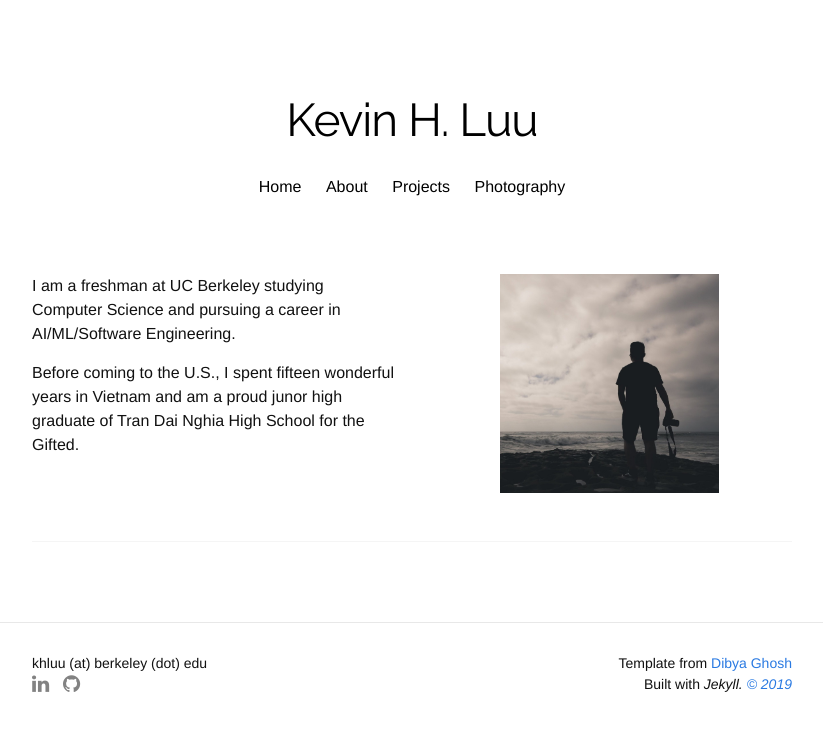
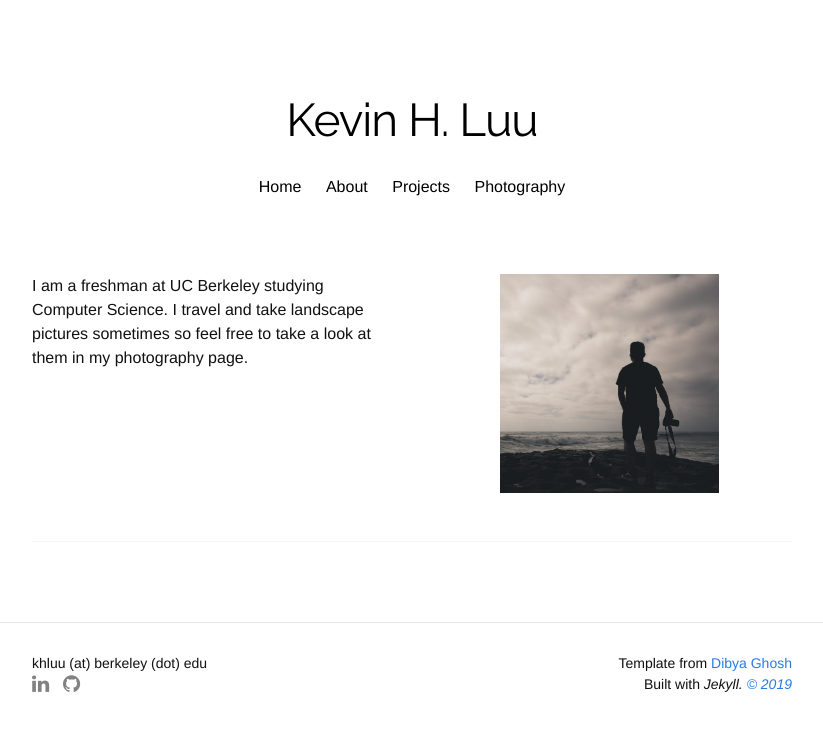
Before and after one commit to khluu/khluu.github.io, a Jekyll site: the page built from index.html, in a window 1280 px wide. Shown: the top 731 px of the page, without its empty margins (228-1051 px from the left). Built offline with Jekyll 4.4.1, drawn with Linux system fonts in a browser that asks for light colours; nearby versions of some CDN libraries; some web fonts are replaced.

Commit message:
Update index.html

```diff
--- a/index.html
+++ b/index.html
@@ -10,10 +10,9 @@ title: "Home"
     <div class="six columns">
       <!-- <h1 class="page-heading">Hi!</h1> -->
 
-<p> I am a freshman at UC Berkeley studying Computer Science and pursuing a career in AI/ML/Software Engineering.</p>
-
-<p> Before coming to the U.S., I spent fifteen wonderful years in Vietnam and am a proud junor high graduate of Tran Dai Nghia High School for the Gifted.</p>
-
+<p>
+I am a freshman at UC Berkeley studying Computer Science. I travel and take landscape pictures sometimes so feel free to take a look at them in my photography page.
+</p>
 <script>
 function myFunction() {
     var x = document.getElementById("myName");
```
